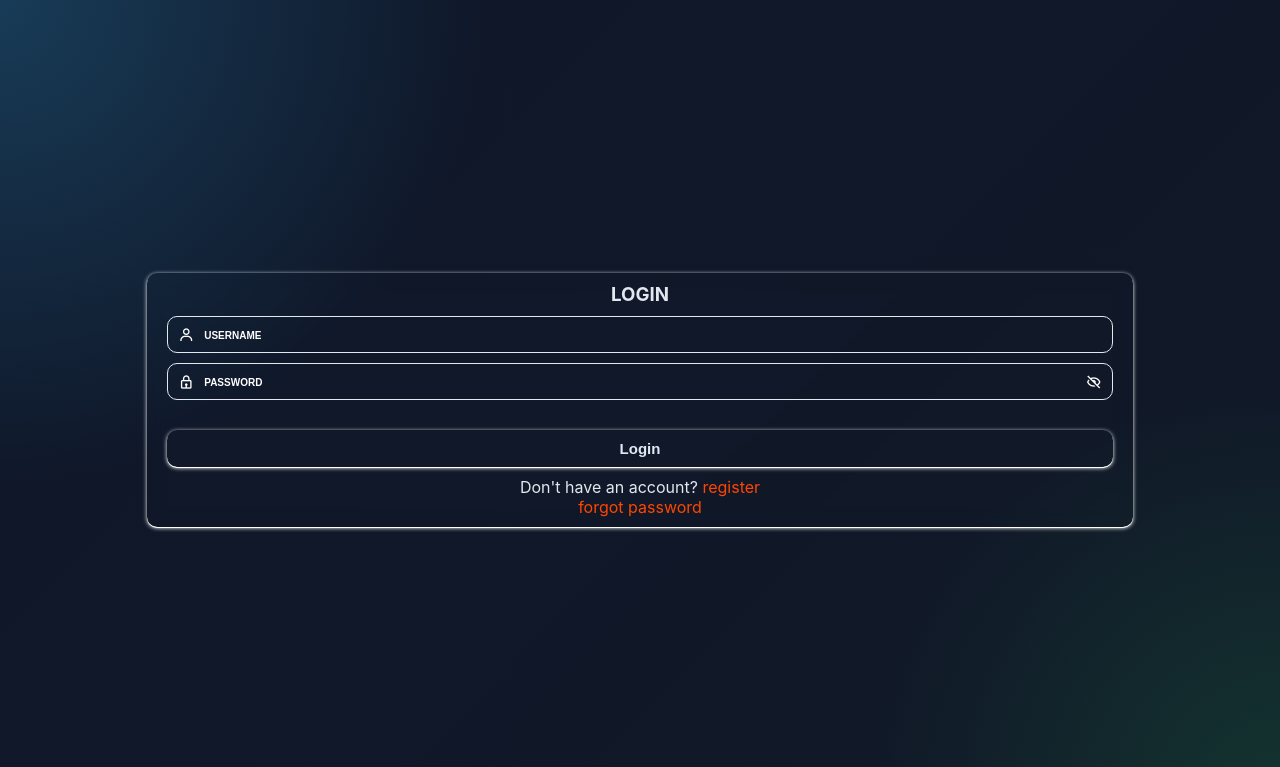
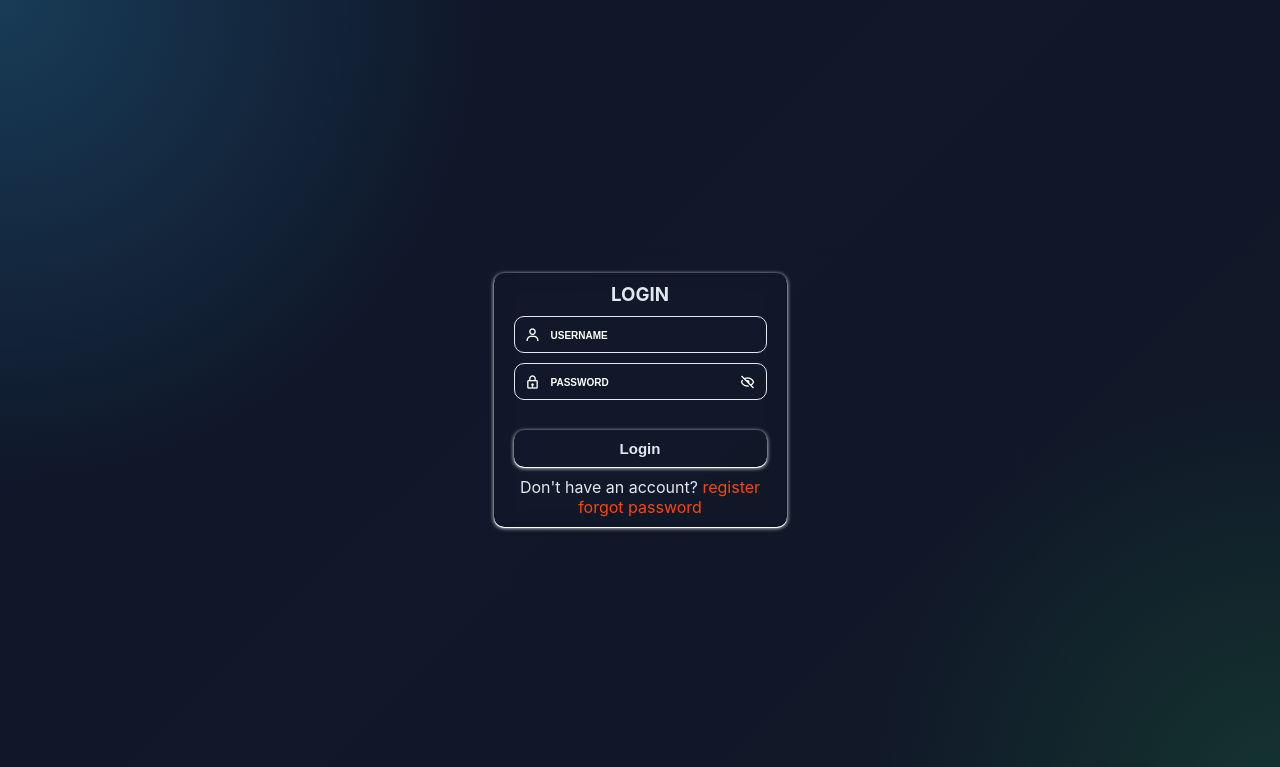
Before and after one commit to AGENT-ST-royal/Chat-App, a Django app: page / in a window 1280 px wide. Shown: the top 767 px of the page. Run offline with Django 5.2, Linux system fonts and the light colour scheme.

Commit message:
Change widht on auth

```diff
--- a/work/static/css/auth/auth.css
+++ b/work/static/css/auth/auth.css
@@ -32,7 +32,6 @@ body {
 }
 
 form{
-    width: 80%;
     border-radius: 10px;
     box-shadow: 0 1px 4px white, 0 1px 0 white;
     backdrop-filter: blur(8px);
```
